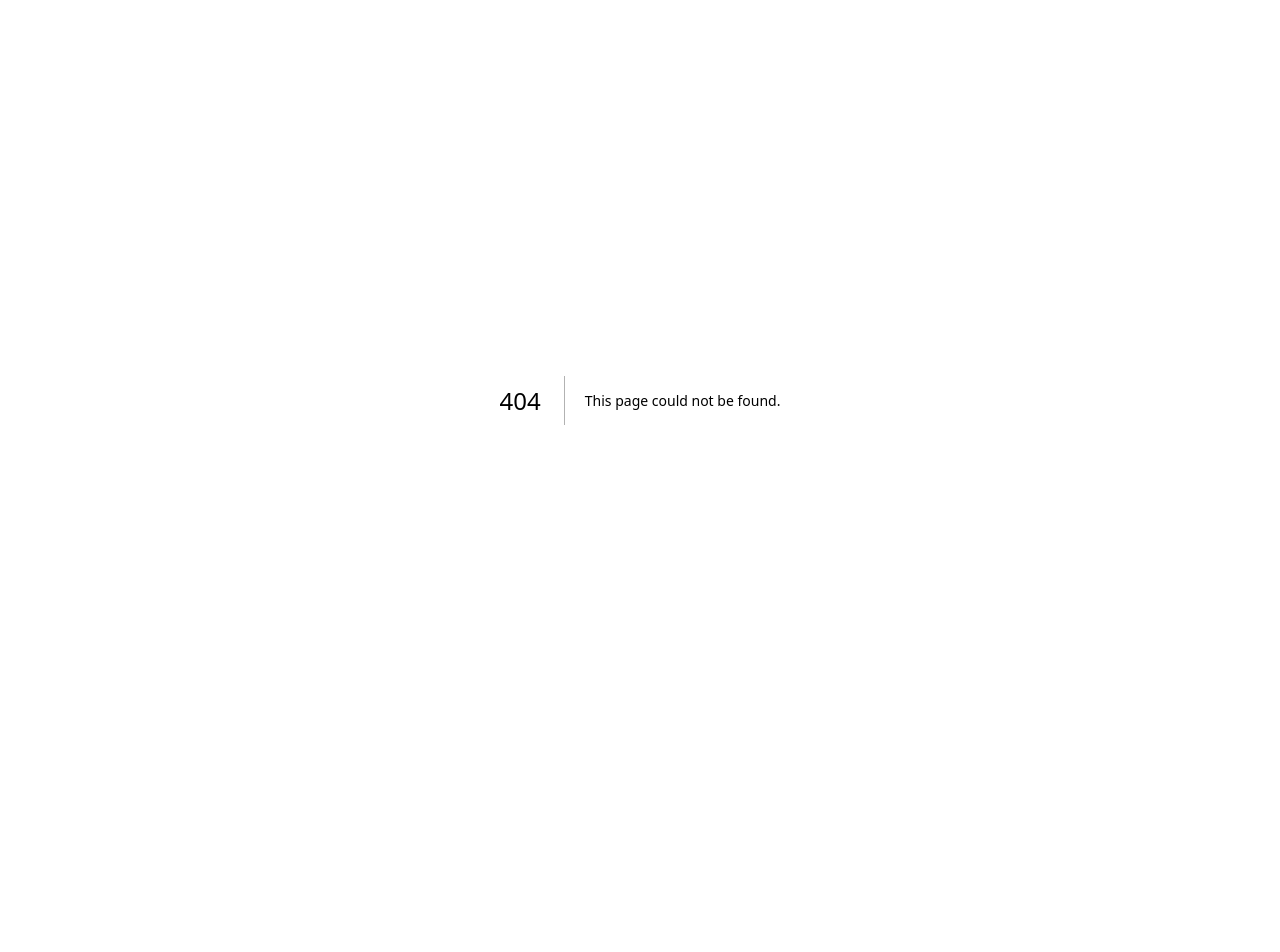
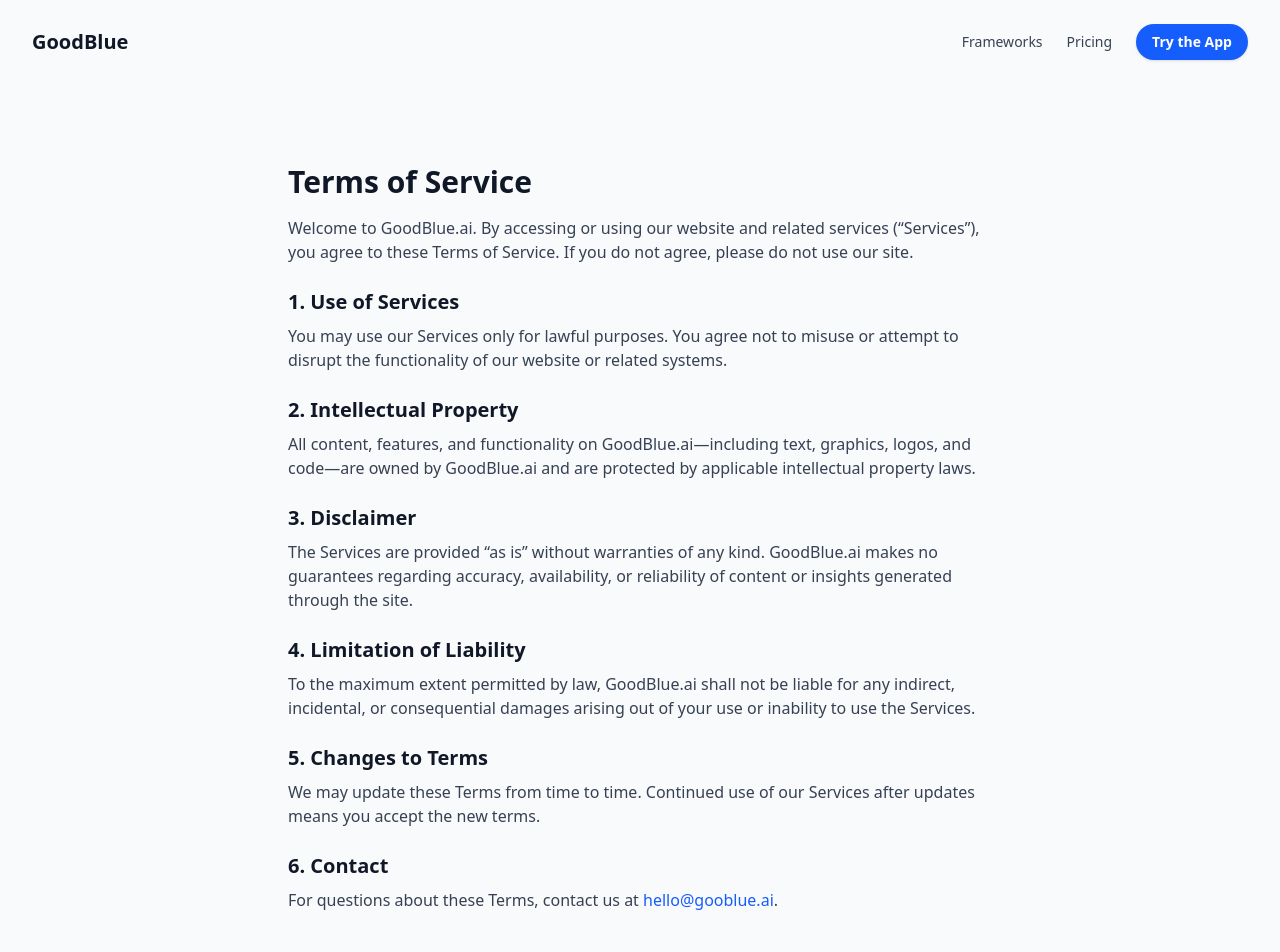
Before and after one commit to goodblue71-Strat/goodblue-web, a Next.js app: page /Terms in a window 1280 px wide. Before the commit this address had no page. Shown: the top 952 px of the page. Before the commit the page ends 800 px from the top, so only its background shows below. Built offline with nearby package versions, Linux system fonts and the light colour scheme.

Commit message:
Create page.tsx
terms and conditions

```diff
--- /dev/null
+++ b/app/Terms/page.tsx
@@ -0,0 +1,70 @@
+import Navbar from "@/components/Navbar";
+import Footer from "@/components/Footer";
+import Section from "@/components/Section";
+
+export const metadata = {
+  title: "Terms of Service — GoodBlue",
+  description: "GoodBlue.ai Terms of Service",
+};
+
+export default function TermsPage() {
+  return (
+    <>
+      <Navbar />
+      <Section narrow>
+        <h1 className="text-3xl font-bold mb-4">Terms of Service</h1>
+        <p className="text-gray-700 mb-4">
+          Welcome to GoodBlue.ai. By accessing or using our website and related
+          services (“Services”), you agree to these Terms of Service. If you do
+          not agree, please do not use our site.
+        </p>
+
+        <h2 className="text-xl font-semibold mt-6 mb-2">1. Use of Services</h2>
+        <p className="text-gray-700 mb-4">
+          You may use our Services only for lawful purposes. You agree not to
+          misuse or attempt to disrupt the functionality of our website or
+          related systems.
+        </p>
+
+        <h2 className="text-xl font-semibold mt-6 mb-2">2. Intellectual Property</h2>
+        <p className="text-gray-700 mb-4">
+          All content, features, and functionality on GoodBlue.ai—including
+          text, graphics, logos, and code—are owned by GoodBlue.ai and are
+          protected by applicable intellectual property laws.
+        </p>
+
+        <h2 className="text-xl font-semibold mt-6 mb-2">3. Disclaimer</h2>
+        <p className="text-gray-700 mb-4">
+          The Services are provided “as is” without warranties of any kind.
+          GoodBlue.ai makes no guarantees regarding accuracy, availability, or
+          reliability of content or insights generated through the site.
+        </p>
+
+        <h2 className="text-xl font-semibold mt-6 mb-2">4. Limitation of Liability</h2>
+        <p className="text-gray-700 mb-4">
+          To the maximum extent permitted by law, GoodBlue.ai shall not be
+          liable for any indirect, incidental, or consequential damages arising
+          out of your use or inability to use the Services.
+        </p>
+
+        <h2 className="text-xl font-semibold mt-6 mb-2">5. Changes to Terms</h2>
+        <p className="text-gray-700 mb-4">
+          We may update these Terms from time to time. Continued use of our
+          Services after updates means you accept the new terms.
+        </p>
+
+        <h2 className="text-xl font-semibold mt-6 mb-2">6. Contact</h2>
+        <p className="text-gray-700">
+          For questions about these Terms, contact us at{" "}
+          <a
+            href="mailto:hello@gooblue.ai"
+            className="text-blue-600 hover:underline"
+          >
+            hello@gooblue.ai
+          </a>.
+        </p>
+      </Section>
+      <Footer />
+    </>
+  );
+}
```
